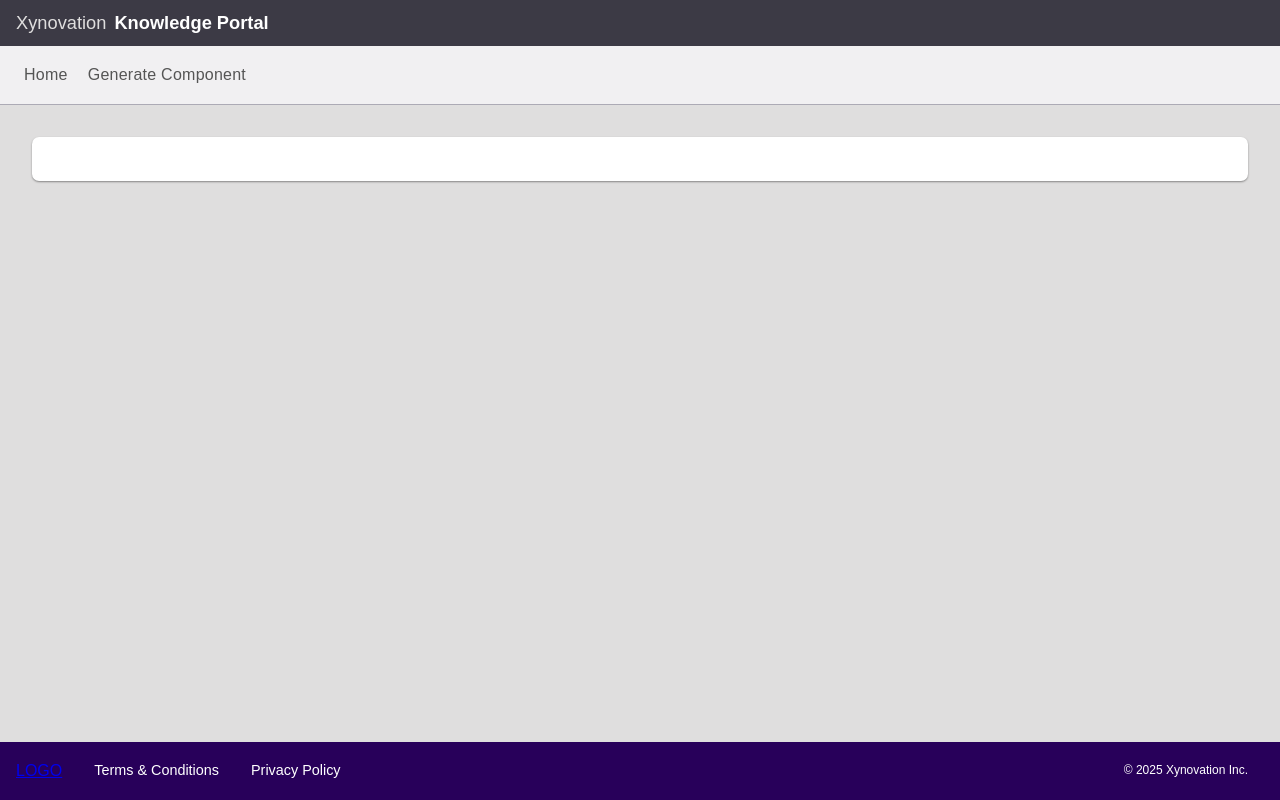
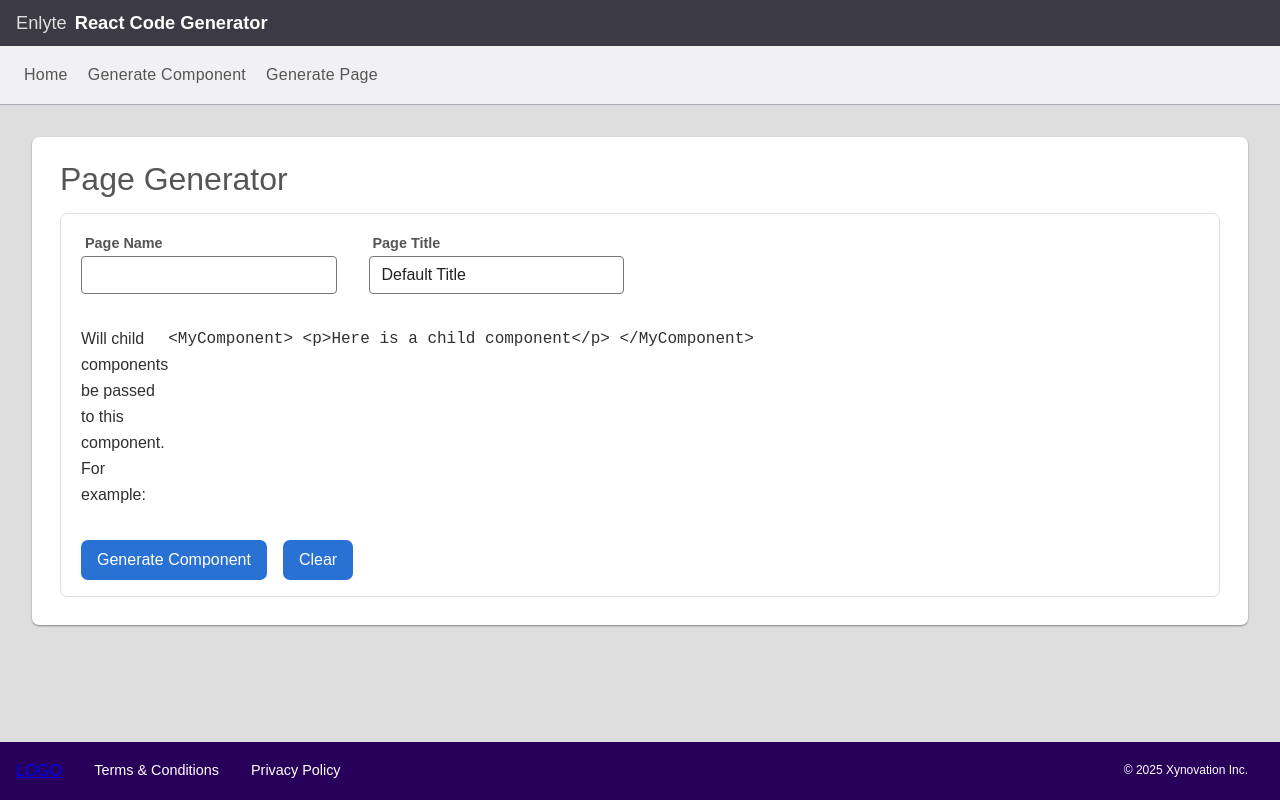
Before and after one commit to KevinJanise/react-project-generator, a React (Vite) app: page /pageGenerator in a window 1280 px wide. Built offline with nearby package versions, Linux system fonts and the light colour scheme.

Commit message:
Updated page and component generator

```diff
--- a/src/AppRouter.jsx
+++ b/src/AppRouter.jsx
@@ -2,6 +2,7 @@ import { Routes, Route } from "react-router";
 
 import { Home } from "routes/Home";
 import {ComponentGenerator} from "routes/ComponentGenerator";
+import {PageGenerator} from "routes/PageGenerator";
 
 // Shows creating protected routes
 // https://www.youtube.com/watch?v=eFPvXGZETiY
@@ -11,6 +12,7 @@ function AppRouter() {
     <Routes>
       <Route exact path="/home" element={<Home />} />
       <Route exact path="/componentGenerator" element={<ComponentGenerator />} />
+      <Route exact path="/pageGenerator" element={<PageGenerator />} />
       <Route path="/" element={<Home />} />
     </Routes>
   );
--- a/src/components/MenuBar/MenuBar.jsx
+++ b/src/components/MenuBar/MenuBar.jsx
@@ -3,9 +3,11 @@ import styles from "./MenuBar.module.css";
 import { Link } from "react-router";
 
 // have variant, bar, vertical, hamburger
-function MenuBar({ children, className = "", style = {} }) {
+function MenuBar({ children, className = "", style = {}, ...rest }) {
+  const combinedClassName = `${styles.menuBar} ${className}`;
+
   return (
-    <nav className={`${styles.menuBar} ${className}`} style={style}>
+    <nav className={combinedClassName} style={style} {...rest}>
       <div>
         <Link to="/home" className={`${styles.menuItem} underlineFromCenter`}>
           Home
@@ -14,6 +16,10 @@ function MenuBar({ children, className = "", style = {} }) {
         <Link to="/componentGenerator" className={`${styles.menuItem} underlineFromCenter`}>
           Generate Component
         </Link>
+
+        <Link to="/pageGenerator" className={`${styles.menuItem} underlineFromCenter`}>
+          Generate Page
+        </Link>
       </div>
     </nav>
   );
--- a/src/components/PageLayout/DefaultHeader.jsx
+++ b/src/components/PageLayout/DefaultHeader.jsx
@@ -2,8 +2,8 @@ import styles from "./DefaultHeader.module.css";
 
 const DefaultHeader = () => (
   <div className={styles.header}>
-    <span className={styles.companyName}>Xynovation</span>
-    <span className={styles.productName}>Knowledge Portal</span>
+    <span className={styles.companyName}>Enlyte</span>
+    <span className={styles.productName}>React Code Generator</span>
   </div>
 );
 
--- a/src/components/PageLayout/DefaultHeader.module.css
+++ b/src/components/PageLayout/DefaultHeader.module.css
@@ -15,5 +15,5 @@
 .productName {
   color: #ffffff;
   font-size: 1.14286rem;
-  font-weight: 800;
+  font-weight: 600;
 }
--- /dev/null
+++ b/src/routes/PageGenerator/PageGenerator.jsx
@@ -0,0 +1,260 @@
+import styles from "./PageGenerator.module.css";
+
+import { useState } from "react";
+
+import { Grid, Row, Column } from "components/Grid";
+import { LabeledTextInput } from "components/LabeledTextInput";
+import { PageSection } from "components/PageSection";
+import { PageTitle } from "components/PageTitle";
+import { CodeDisplay } from "components/CodeDisplay";
+
+import { useErrorMessages } from "hooks/useErrorMessages";
+import { useForm } from "hooks/useForm";
+
+import iconZip from "./icon_zip.svg";
+
+import * as FormatUtils from "utils/FormatUtils";
+
+// have variant, bar, vertical, hamburger
+function PageGenerator({
+  children,
+  propertyName = "default value",
+  className = "",
+  style = {},
+  ...rest
+}) {
+  const [pageName, setComponentName] = useState("");
+  const [componentCode, setComponentCode] = useState("");
+  const [routerCode, setRouterCode] = useState("");
+  const [menuBarCode, setMenuBarCode] = useState("");
+
+  let initialFormState = { pageName: "", pageTitle: "Default Title" };
+  const { formData, resetForm, handleChange, setFormData, trimValue } =
+    useForm(initialFormState);
+
+  const {
+    addErrorMessage,
+    clearErrorMessages,
+    getErrorMessage,
+    hasFieldSpecificErrors,
+    setFocusOnFirstError,
+  } = useErrorMessages();
+
+  const generateMenuBarCode = (thePageName, thePageTitle) => {
+    let theCode = `<Link to="/${FormatUtils.toLowerFirstLetter(
+      thePageName
+    )}" className={\`\${styles.menuItem} underlineFromCenter\`}>
+      ${thePageTitle}
+  </Link>`;
+    return theCode;
+  };
+
+  const generateRouterCode = (thePageName) => {
+    let theCode = `import {${thePageName}} from "routes/${thePageName}";
+    ...
+  <Route exact path="/${FormatUtils.toLowerFirstLetter(
+    thePageName
+  )}" element={<${thePageName} />} />
+    `;
+    return theCode;
+  };
+
+  const handleGeneratePage = (event) => {
+    event.preventDefault();
+
+    let thePageName = formData.pageName;
+    let thePageTitle = formData.pageTitle;
+
+    setRouterCode(generateRouterCode(formData.pageName));
+    setMenuBarCode(generateMenuBarCode(formData.pageName, formData.pageTitle));
+
+    // let pageName = formData.pageName;
+    setComponentName(formData.pageName);
+
+    //    let builder = new ComponentBuilder(componentTemplate);
+    //  let code = builder.pageName("CodeDisplay").param("name", "default value").state("message", "default").state("other").build();
+
+    console.log("handleGeneratePage");
+
+    let componentTemplate = `import styles from "./${thePageName}.module.css";
+
+  import { Link } from "react-router";
+
+  import { Grid, Row, Column } from "components/Grid";
+  import { PageSection } from "components/PageSection";
+  import { PageTitle } from "components/PageTitle";
+
+  function ${thePageName}({ children, onStatusUpdate, propertyName = "default value", className = "", style = {}, ...rest }) {
+    const combinedClassName = \`\${styles.${FormatUtils.toLowerFirstLetter(
+      thePageName
+    )}} \${className}\`;
+
+    const handleStatusUpdate = () => {
+        let status = "some value";
+
+        onStatusUpdate(status);
+    };
+
+    return (
+      <div className={combinedClassName} style={style} {...rest}>
+         <PageTitle title="${thePageTitle}" />
+
+         <PageSection>
+            <Grid>
+               <Row>
+                  <Column width="50%">
+                      <p>Component goes here</p>
+                  </Column>
+
+                  <Column width="50%">
+                      <p>Component goes here</p>
+                  </Column>
+               </Row>
+            </Grid>
+
+            {/* Implement page */}
+            {/*
+            Do something with
+            the property
+            */}
+
+            {children}
+          </PageSection>
+      </div>
+    );
+  }
+
+  export { ${thePageName} };
+      `;
+
+    setComponentCode(componentTemplate);
+
+    console.log(`${thePageName}.jsx`);
+    console.log(componentTemplate);
+
+    console.log("\nindex.js");
+    console.log(`export { ${thePageName} } from './${thePageName}';`);
+
+    console.log(`\n${thePageName}.module.css`);
+    console.log(`.${FormatUtils.toLowerFirstLetter(thePageName)} {
+  }`);
+  };
+
+  const handleClear = () => {
+    resetForm();
+    setComponentCode(null);
+  };
+
+  const combinedClassName = `${styles.componentGenerator} ${className}`;
+
+  return (
+    <div className={combinedClassName} style={style} {...rest}>
+      <PageTitle title="Page Generator" />
+
+      <PageSection>
+        <form onSubmit={handleGeneratePage}>
+          <Grid>
+            <Row>
+              <Column width="25%">
+                <LabeledTextInput
+                  label="Page Name"
+                  name="pageName"
+                  onBlur={trimValue}
+                  placeholder=""
+                  onChange={handleChange}
+                  value={formData.pageName}
+                  type="text"
+                  errorMessage={getErrorMessage("pageName")}
+                />
+              </Column>
+
+              <Column width="25%">
+                <LabeledTextInput
+                  label="Page Title"
+                  name="pageTitle"
+                  onBlur={trimValue}
+                  placeholder=""
+                  onChange={handleChange}
+                  value={formData.pageTitle}
+                  type="text"
+                  errorMessage={getErrorMessage("pageTitle")}
+                />
+              </Column>
+            </Row>
+            <Row>
+              <Column width="50%">
+                <p>
+                  Will child components be passed to this component. For
+                  example:
+                </p>
+                <pre>
+                  <code>
+                    &lt;MyComponent&gt; &lt;p&gt;Here is a child
+                    component&lt;/p&gt; &lt;/MyComponent&gt;
+                  </code>
+                </pre>
+              </Column>
+            </Row>
+          </Grid>
+
+          <Row>
+            <Column width="auto" align="left">
+              <button
+                className="button"
+                type="submit"
+                style={{ marginRight: "1rem" }}
+              >
+                Generate Component
+              </button>
+
+              <button
+                className="button"
+                type="button"
+                onClick={handleClear}
+                style={{ marginRight: "1rem" }}
+              >
+                Clear
+              </button>
+            </Column>
+          </Row>
+        </form>
+      </PageSection>
+
+      {componentCode && (
+        <PageSection title={`Code for ${pageName} Component`}>
+          <img
+            src={iconZip}
+            className={styles.zipIcon}
+            alt="Download .zip file"
+          />
+
+          <CodeDisplay title="src/AppRouter.jsx" sourceCode={routerCode} />
+
+          <CodeDisplay
+            title="src/components/MenuBar/MenuBar.jsx"
+            sourceCode={menuBarCode}
+          />
+
+          <CodeDisplay
+            title={`src/routes/${pageName}/${pageName}.jsx`}
+            sourceCode={componentCode}
+          />
+
+          <CodeDisplay
+            title={`src/routes/${pageName}/index.js`}
+            sourceCode={`export { ${pageName} } from './${pageName}';`}
+          />
+
+          <CodeDisplay
+            title={`src/routes/${pageName}/${pageName}.module.css`}
+            sourceCode={`.${FormatUtils.toLowerFirstLetter(
+              pageName
+            )}\n  {\n     /* add CSS */ \n  }`}
+          />
+        </PageSection>
+      )}
+    </div>
+  );
+}
+
+export { PageGenerator };
--- /dev/null
+++ b/src/routes/PageGenerator/PageGenerator.module.css
@@ -0,0 +1,11 @@
+.pageGenerator {
+     /* add CSS */
+}
+
+  .zipIcon {
+    width: 24px;
+    height: 24px;
+    position: relative;
+    top: .4rem;
+    left: 1rem;
+  }
--- /dev/null
+++ b/src/routes/PageGenerator/index.js
@@ -0,0 +1 @@
+export { PageGenerator } from './PageGenerator';
```
Also changed, not shown: src/routes/ComponentGenerator/ComponentGenerator.jsx (+29 -17 lines), src/routes/PageGenerator/icon_zip.svg (added).
